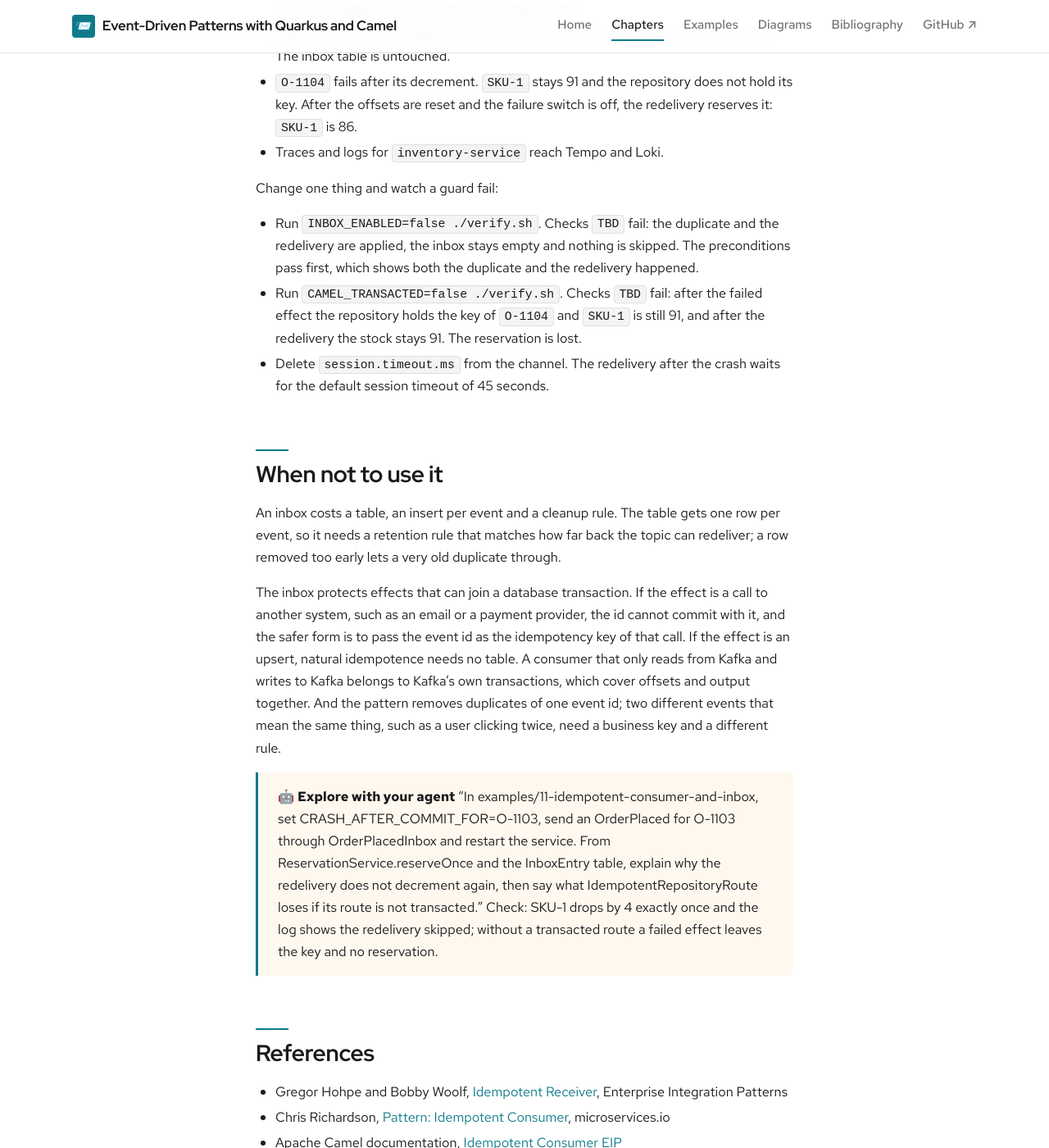
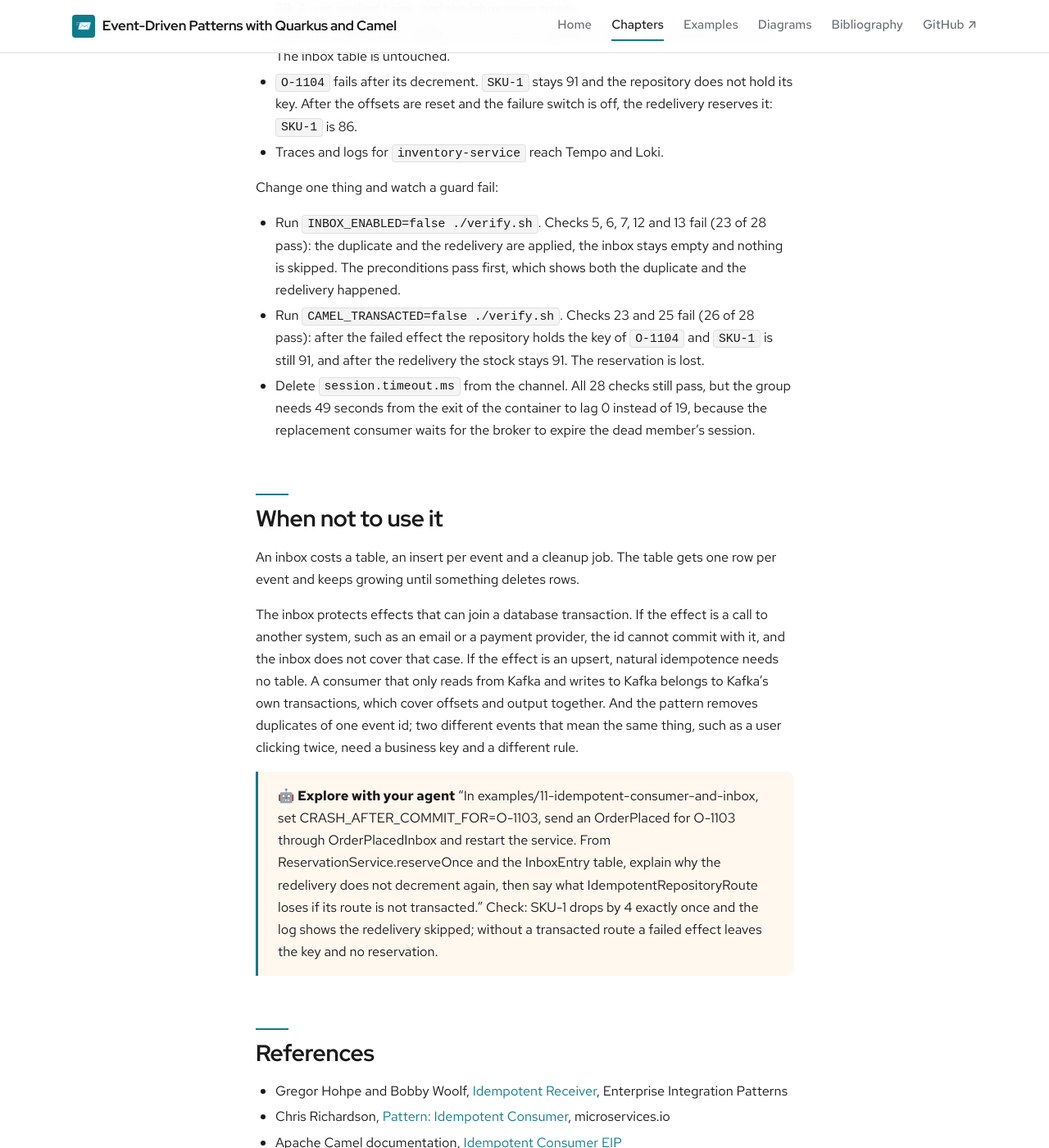
Before and after one commit to patterncatalyst/event-driven-patterns-with-quarkus-and-camel, a Jekyll site: the page built from _docs/11-idempotent-consumer-and-inbox.md, in a window 1280 px wide and 1400 px high, scrolled down 7225 px. Shown: the whole window at 82% size. Built offline with Jekyll 4.4.1, drawn with Linux system fonts in a browser that asks for light colours; some web fonts are replaced; some of the changed text lies outside the part shown.

````diff
--- a/_docs/11-idempotent-consumer-and-inbox.md
+++ b/_docs/11-idempotent-consumer-and-inbox.md
@@ -15,7 +15,7 @@ duration: "45 minutes"
 
 ### The problem
 
-Kafka commits a consumer's position separately from the consumer's own writes. Acknowledge first and a crash loses the event; process first and a crash repeats it. Delivery is therefore at least once, and a duplicate record is a normal input, whether it came from a producer retry, a relay that read the log again, or a redelivery.
+Kafka commits a consumer's position separately from the consumer's own writes. Acknowledge first and a crash loses the event; process first and a crash repeats it. Delivery is therefore at least once, and a duplicate record is a normal input whether it came from a relay that read the log again or from a redelivery.
 
 Subtracting a quantity is not idempotent: the second application gives a different answer. Remembering ids in memory fails at the restart that causes the duplicate. Remembering them in another store has the dual-write problem of the outbox on the receiving side: the id and the stock are two writes with no shared transaction, so a crash between them either loses the reservation or applies it twice.
 
@@ -124,9 +124,9 @@ mvn -B verify
 ./verify.sh
 ```
 
-The Maven build runs the service against PostgreSQL and Kafka from Dev Services, and `TBD` tests pass. The same event id twice leaves one decrement and one inbox row. An effect that fails after the inbox insert leaves no inbox row. Two threads released together with the same id apply it once, in each of 20 rounds. A duplicate record on the topic is applied once with the inbox and twice without it. The Camel route applies a duplicate once, and a failed effect rolls its key back.
+The Maven build runs the service against PostgreSQL and Kafka from Dev Services, and 7 tests pass. The same event id twice leaves one decrement and one inbox row. An effect that fails after the inbox insert leaves no inbox row. Two threads released together with the same id apply it once, in each of 20 rounds. A duplicate record on the topic is applied once with the inbox and twice without it. The Camel route applies a duplicate once, and a failed effect rolls its key back.
 
-`verify.sh` starts Kafka, PostgreSQL, the LGTM stack and the service, and prints `TBD/TBD checks passed`. It starts from fresh containers and volumes every time. The checks read the database, the consumer group and the log, never a status code:
+`verify.sh` starts Kafka, PostgreSQL, the LGTM stack and the service, and prints `28/28 checks passed`. It starts from fresh containers and volumes every time. The checks read the database, the consumer group and the log, never a status code:
 
 - `O-1101` (id A, quantity 3) is produced twice and `O-1102` (id B, quantity 2) once. A precondition confirms the topic holds two records with id A before anything is asserted. The group reaches lag 0, `SKU-1` is 95, the inbox holds exactly A and B, and the log shows A skipped once.
 - The service is recreated with a crash switch for `O-1103` (id C, quantity 4). The container exits with code 137 after the reservation commits. Preconditions confirm that the group's committed offset is not past C's record and that the stock already dropped by 4. After a recreate without the switch the group reaches lag 0, `SKU-1` is 91 and the log shows C skipped.
@@ -137,15 +137,15 @@ The Maven build runs the service against PostgreSQL and Kafka from Dev Services,
 
 Change one thing and watch a guard fail:
 
-- Run `INBOX_ENABLED=false ./verify.sh`. Checks `TBD` fail: the duplicate and the redelivery are applied, the inbox stays empty and nothing is skipped. The preconditions pass first, which shows both the duplicate and the redelivery happened.
-- Run `CAMEL_TRANSACTED=false ./verify.sh`. Checks `TBD` fail: after the failed effect the repository holds the key of `O-1104` and `SKU-1` is still 91, and after the redelivery the stock stays 91. The reservation is lost.
-- Delete `session.timeout.ms` from the channel. The redelivery after the crash waits for the default session timeout of 45 seconds.
+- Run `INBOX_ENABLED=false ./verify.sh`. Checks 5, 6, 7, 12 and 13 fail (23 of 28 pass): the duplicate and the redelivery are applied, the inbox stays empty and nothing is skipped. The preconditions pass first, which shows both the duplicate and the redelivery happened.
+- Run `CAMEL_TRANSACTED=false ./verify.sh`. Checks 23 and 25 fail (26 of 28 pass): after the failed effect the repository holds the key of `O-1104` and `SKU-1` is still 91, and after the redelivery the stock stays 91. The reservation is lost.
+- Delete `session.timeout.ms` from the channel. All 28 checks still pass, but the group needs 49 seconds from the exit of the container to lag 0 instead of 19, because the replacement consumer waits for the broker to expire the dead member's session.
 
 ## When not to use it
 
-An inbox costs a table, an insert per event and a cleanup rule. The table gets one row per event, so it needs a retention rule that matches how far back the topic can redeliver; a row removed too early lets a very old duplicate through.
+An inbox costs a table, an insert per event and a cleanup job. The table gets one row per event and keeps growing until something deletes rows.
 
-The inbox protects effects that can join a database transaction. If the effect is a call to another system, such as an email or a payment provider, the id cannot commit with it, and the safer form is to pass the event id as the idempotency key of that call. If the effect is an upsert, natural idempotence needs no table. A consumer that only reads from Kafka and writes to Kafka belongs to Kafka's own transactions, which cover offsets and output together. And the pattern removes duplicates of one event id; two different events that mean the same thing, such as a user clicking twice, need a business key and a different rule.
+The inbox protects effects that can join a database transaction. If the effect is a call to another system, such as an email or a payment provider, the id cannot commit with it, and the inbox does not cover that case. If the effect is an upsert, natural idempotence needs no table. A consumer that only reads from Kafka and writes to Kafka belongs to Kafka's own transactions, which cover offsets and output together. And the pattern removes duplicates of one event id; two different events that mean the same thing, such as a user clicking twice, need a business key and a different rule.
 
 > **🤖 Explore with your agent**
 > "In examples/11-idempotent-consumer-and-inbox, set CRASH_AFTER_COMMIT_FOR=O-1103, send an OrderPlaced for O-1103 through OrderPlacedInbox and restart the service. From ReservationService.reserveOnce and the InboxEntry table, explain why the redelivery does not decrement again, then say what IdempotentRepositoryRoute loses if its route is not transacted."
````
Also changed, not shown: _plans/claims.md (+12 -0 lines), _plans/sources.md (+1 -1 lines), _plans/verification-log.md (+6 -0 lines).
